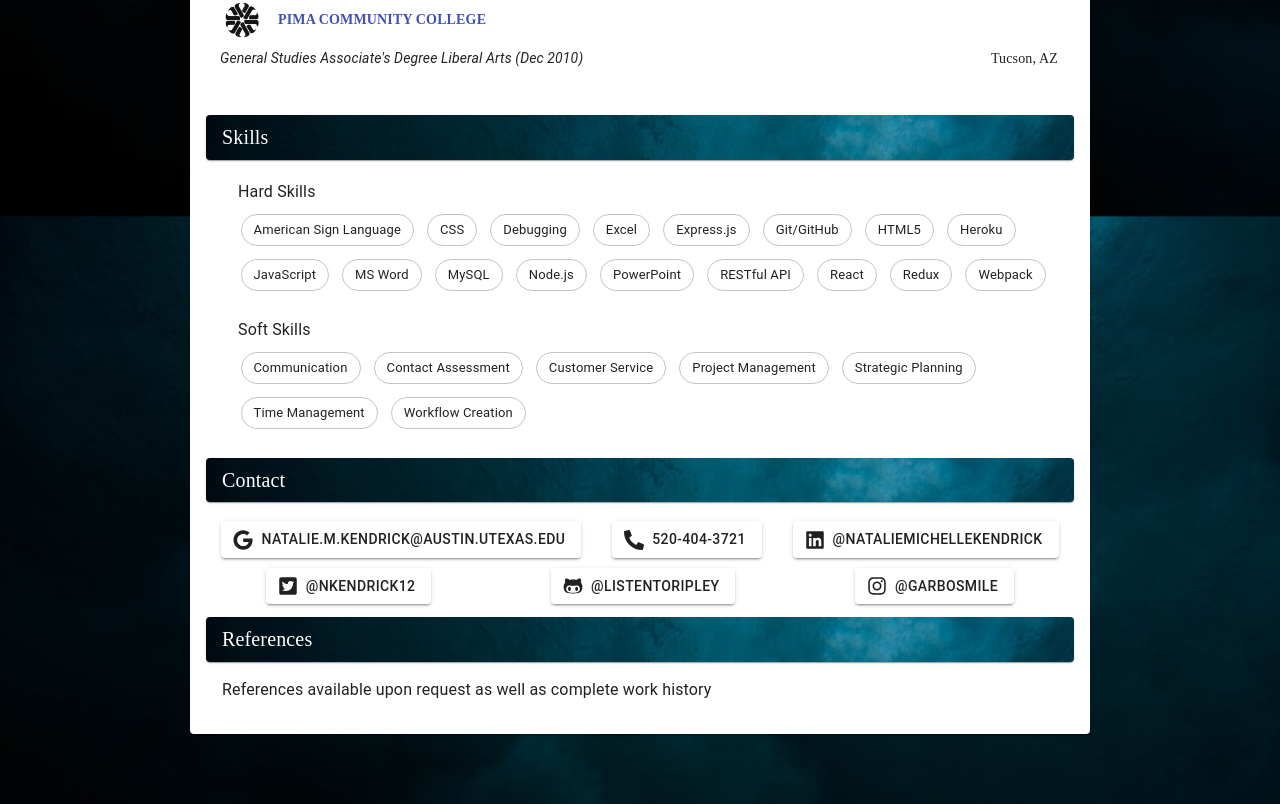
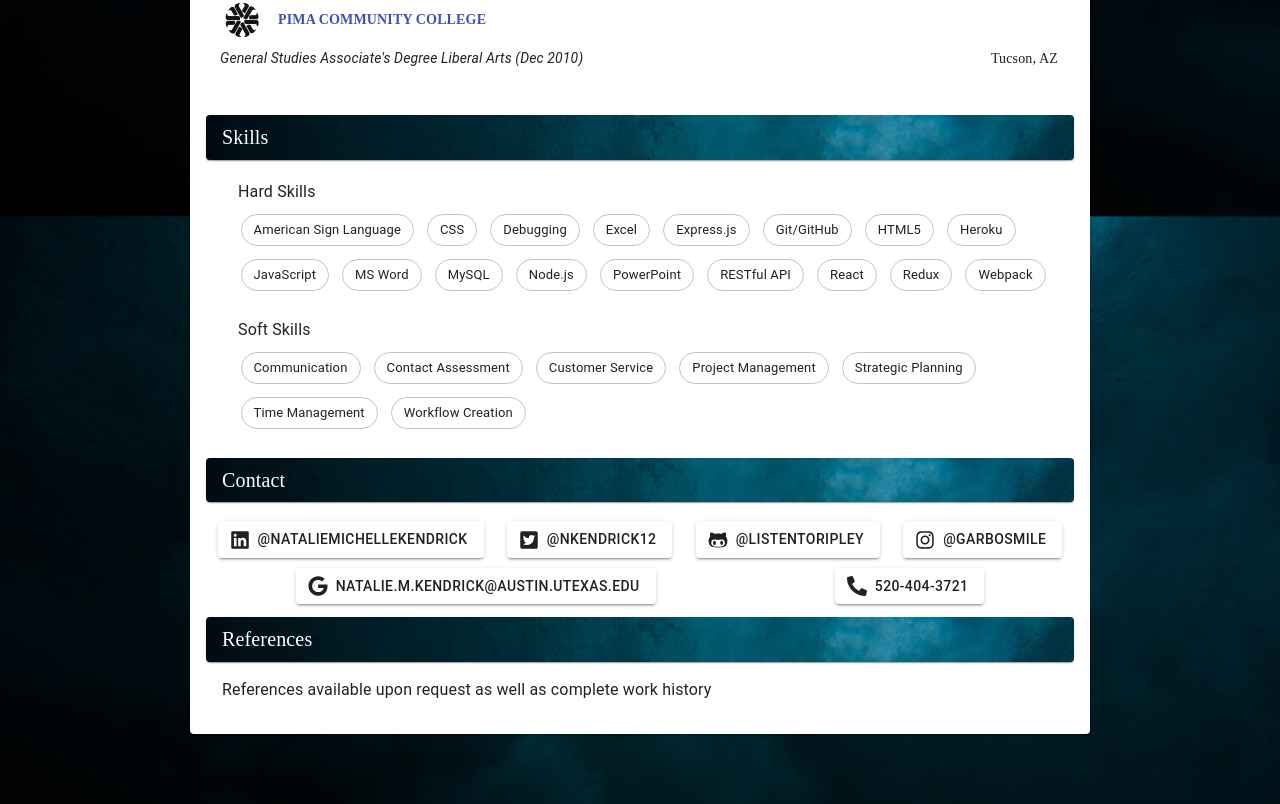
Before and after one commit to listenToRipley/nataliekendrick, a React (Create React App) app: page /resume in a window 1280 px wide. Shown: the part 1703-2507 px from the top of the page. Built offline with nearby package versions, Linux system fonts and the light colour scheme.

Commit message:
flip order on contacts

```diff
--- a/src/Components/ResumeContacts.js
+++ b/src/Components/ResumeContacts.js
@@ -109,6 +109,8 @@ const ResumeContact = () => {
     </Paper>
       <div className={classes.additionalContact}>
 
+      {media}
+
       <div className={classes.contactGrid} >
       <Button className={classes.contactButton}
          variant="contained"
@@ -130,8 +132,6 @@ const ResumeContact = () => {
         </Button>
      </div>
 
-      {media}
-
       </div>
   </div>
   )
```
